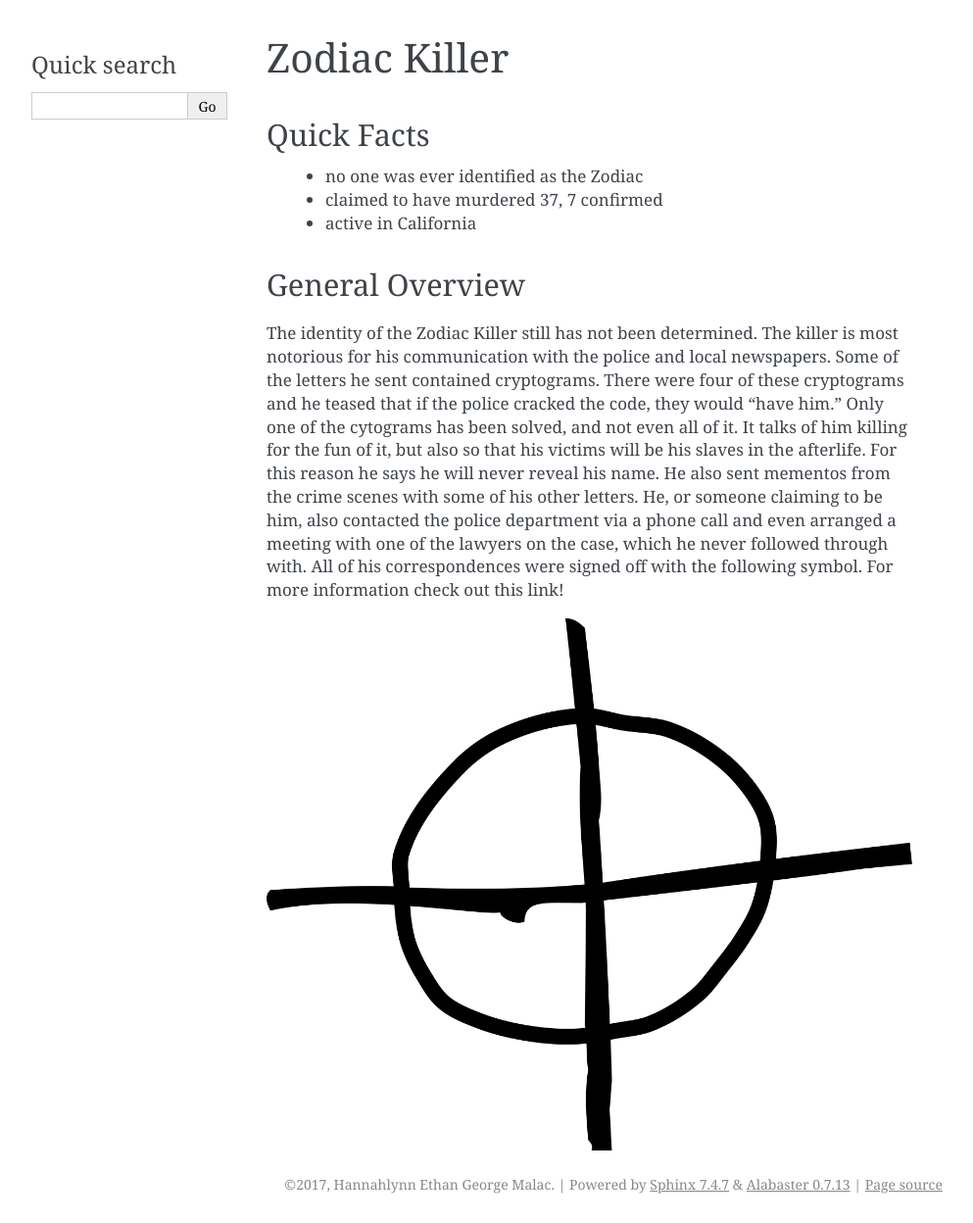
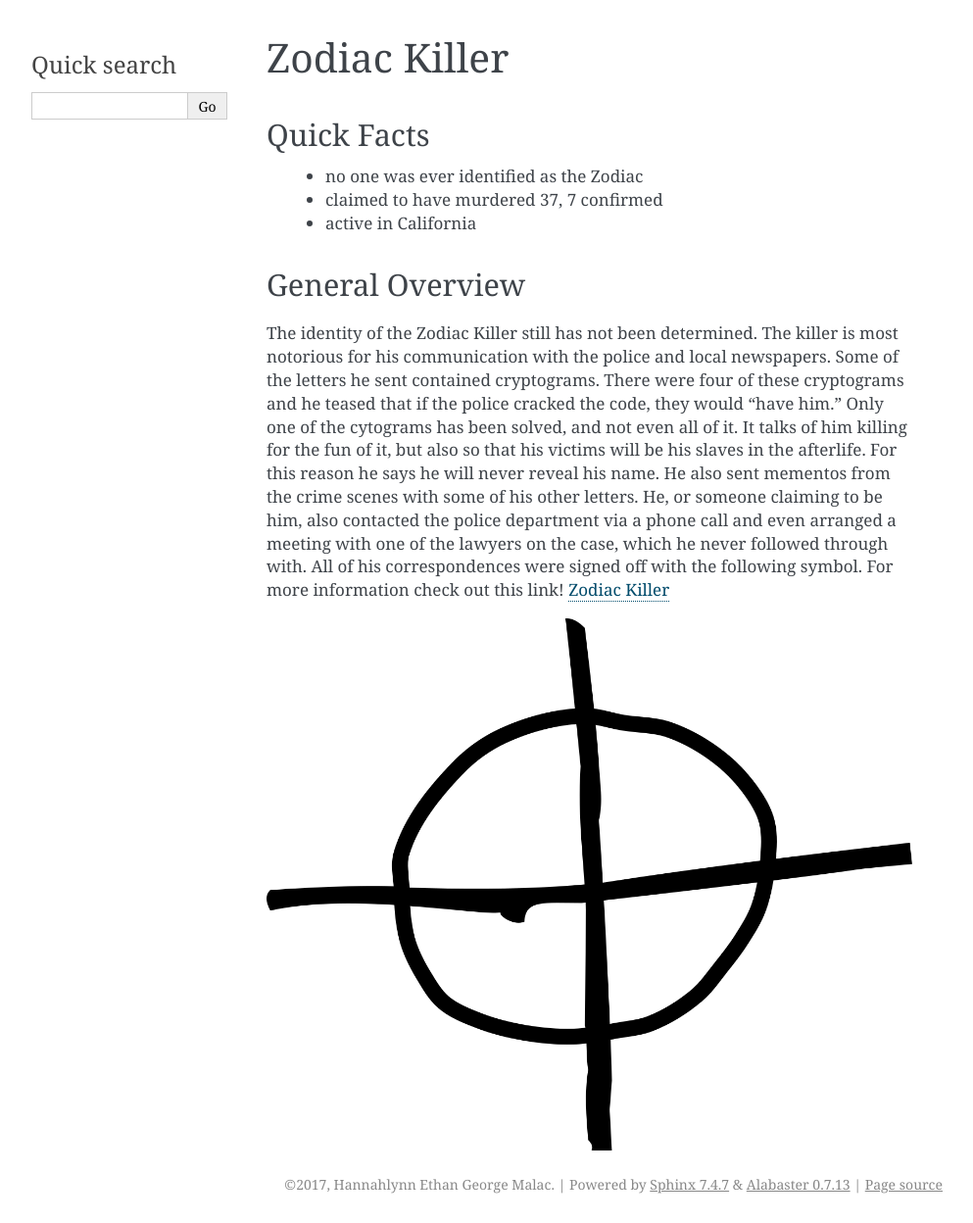
Before and after one commit to GeoSau/serial_killers, a Sphinx documentation site: the page built from source/zodiac_killer/index.rst, in a window 1280 px wide. Shown: the whole page at 98% size, without its empty margins (148-1141 px from the left). Built offline with Sphinx 7.4.7, drawn with Linux system fonts in a browser that asks for light colours.

Commit message:
fixed link

```diff
--- a/source/zodiac_killer/index.rst
+++ b/source/zodiac_killer/index.rst
@@ -24,7 +24,8 @@ He, or someone claiming to be him, also contacted the police department via a
 phone call and even arranged a meeting with one of the lawyers on the case,
 which he never followed through with. All of his correspondences were signed
 off with the following symbol. For more information check out this link!
+`Zodiac Killer`_
 
-.. _Wikipedia: https://en.wikipedia.org/wiki/Zodiac_Killer
+.. _Zodiac Killer: https://en.wikipedia.org/wiki/Zodiac_Killer
 
 .. image:: zodiac_symbol.png
```
